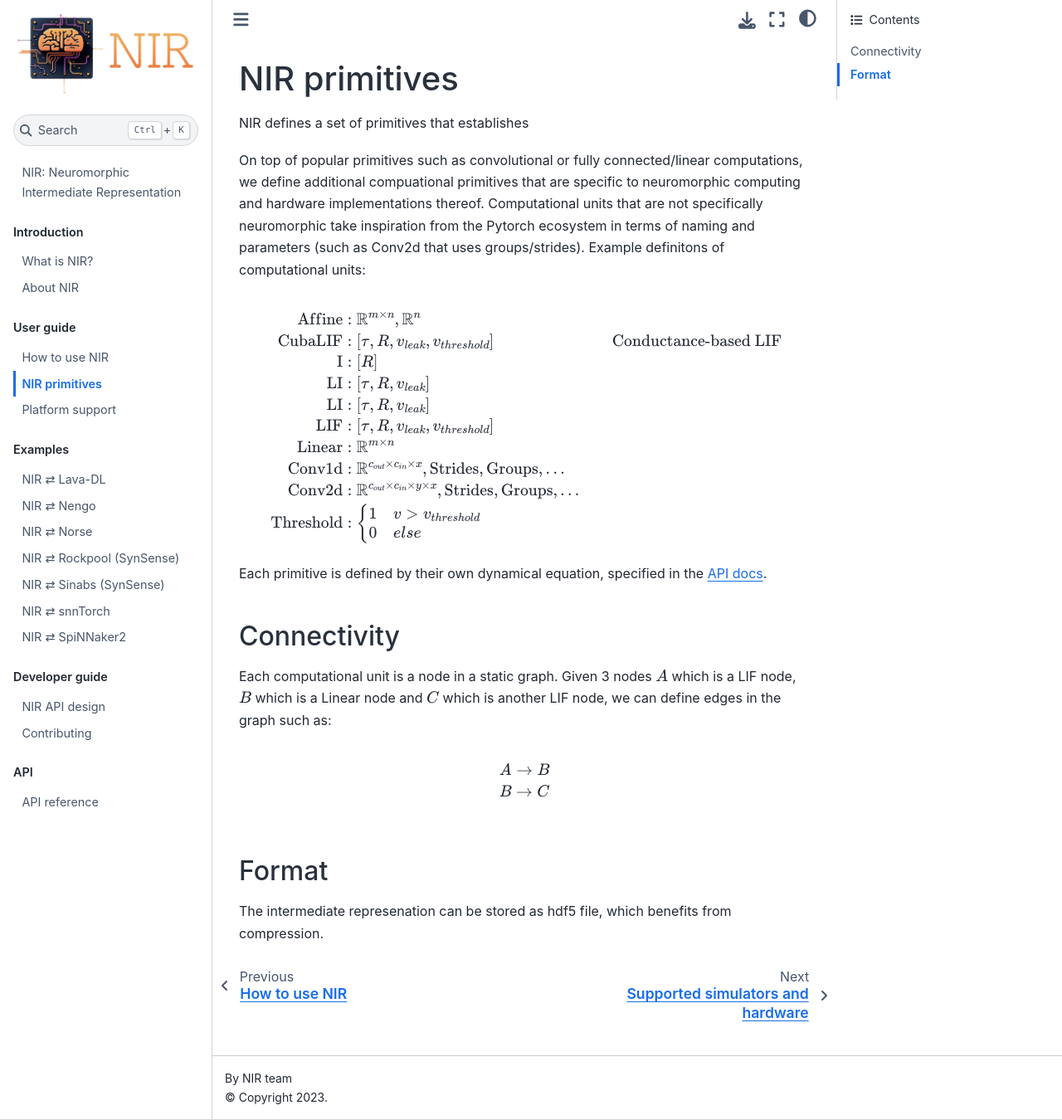
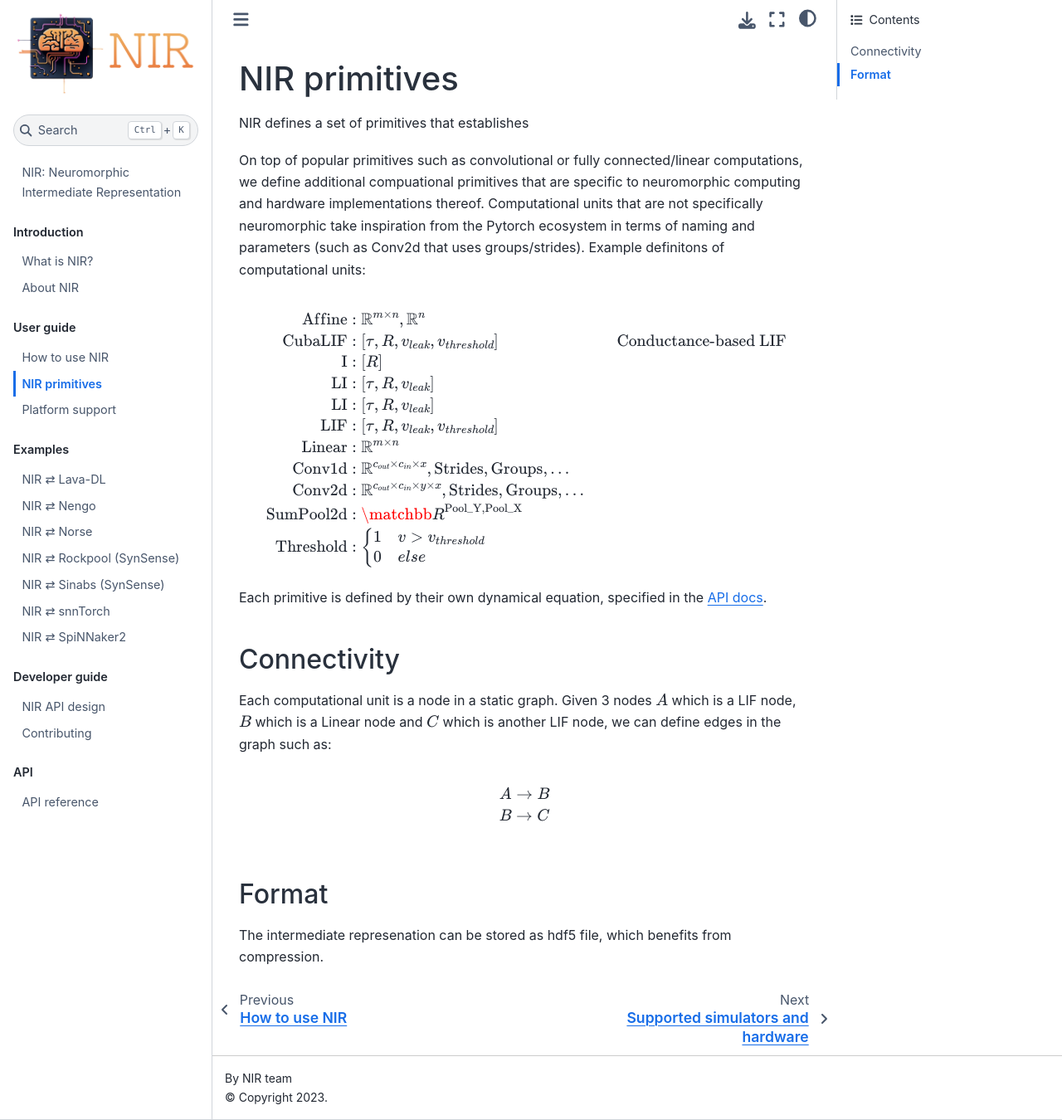
Before and after one commit to neuromorphs/NIR, a Jupyter Book: the page built from docs/source/primitives.md, in a window 1280 px wide and 1350 px high. Shown: the whole window at 83% size. Built offline with Jupyter Book 1.0.4 settings and Sphinx 7.4.7 and the Sphinx Book theme 1.1.4, drawn with Linux system fonts in a browser that asks for light colours.

Commit message:
added a mention in the docs

```diff
--- a/docs/source/primitives.md
+++ b/docs/source/primitives.md
@@ -15,6 +15,7 @@ $$
 \text{Linear} &:  \mathbb{R}^{m \times n} \\
 \text{Conv1d} &:  \mathbb{R}^{c_{out} \times c_{in} \times x},  \text{Strides}, \text{Groups}, ... \\
 \text{Conv2d} &:  \mathbb{R}^{c_{out} \times c_{in} \times y \times x},  \text{Strides}, \text{Groups}, ... \\
+\text{SumPool2d} &: \matchbb{R}^{\text{Pool_Y}, \text{Pool_X}} \\
 \text{Threshold} &:  \begin{cases} 1 & v > v_{threshold} \\ 0 & else \end{cases}
 \end{align}
 $$
```
